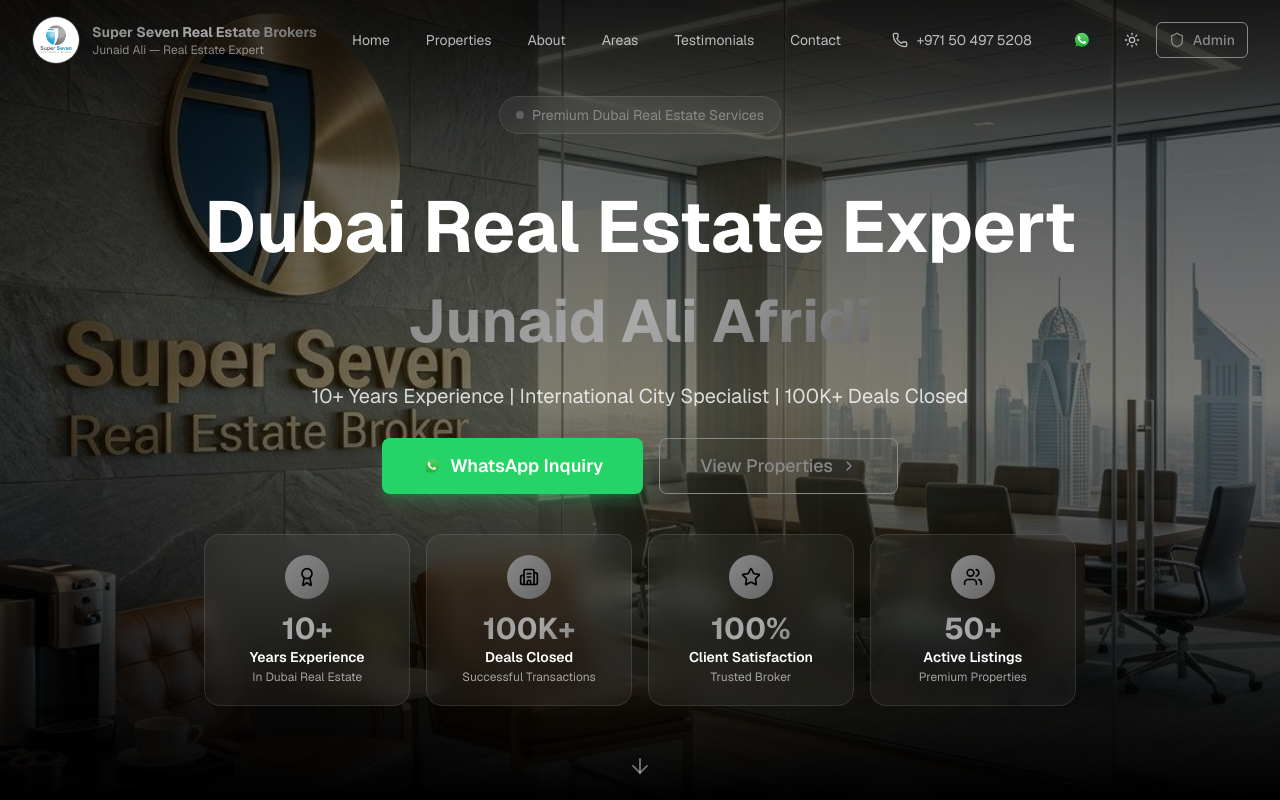
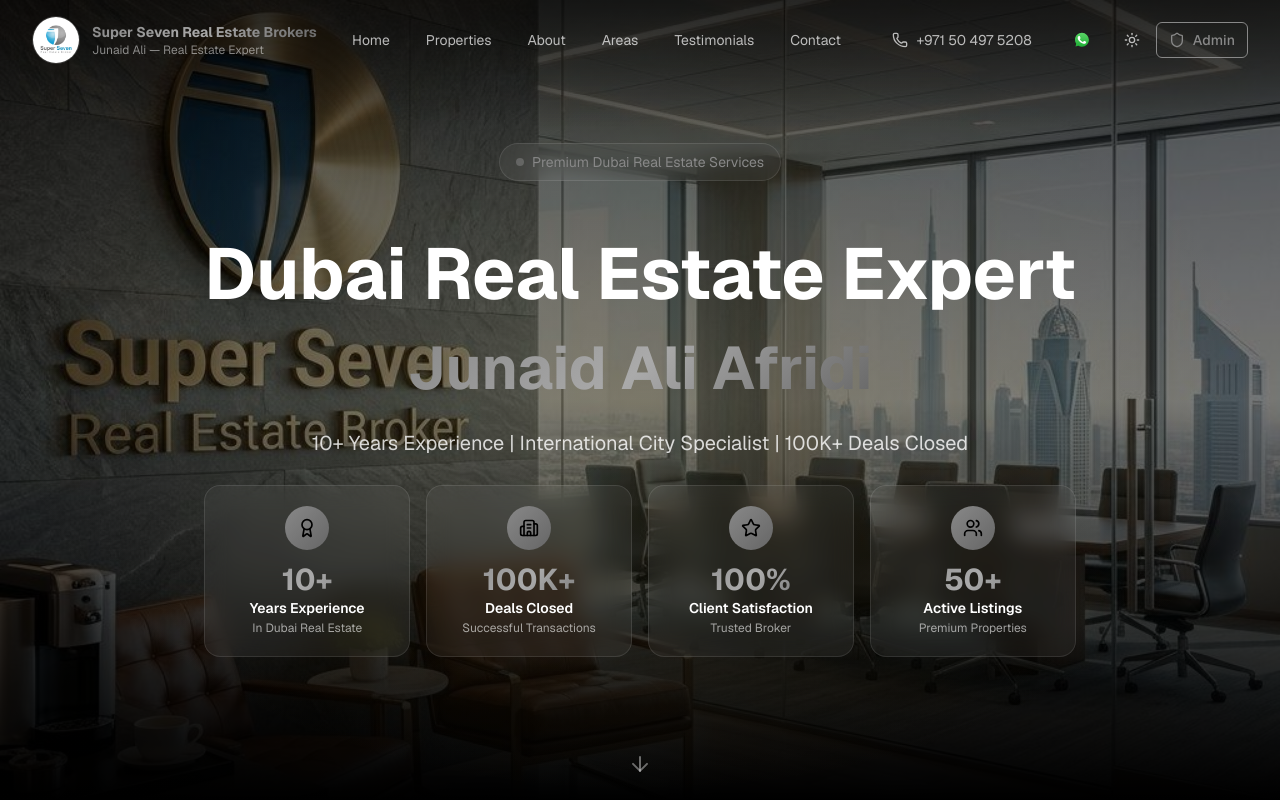
Before and after one commit to saeedark5-wq/JunaidSuperSeven, a Next.js app: page / in a window 1280 px wide. Shown: the top 800 px of the page. Built offline with nearby package versions, Linux system fonts and the light colour scheme.

Commit message:
Remove CTA buttons from hero section

```diff
--- a/src/components/HeroSection.tsx
+++ b/src/components/HeroSection.tsx
@@ -1,10 +1,9 @@
 "use client"
 
 import { motion } from "framer-motion"
-import { ArrowDown, ChevronRight } from "lucide-react"
-import { Button } from "@/components/ui/button"
+import { ArrowDown } from "lucide-react"
 import StatsSection from "@/components/StatsSection"
-import { generateWhatsAppUrl, WHATSAPP_MESSAGE, AGENT_NAME } from "@/lib/utils"
+import { AGENT_NAME } from "@/lib/utils"
 import Link from "next/link"
 import Image from "next/image"
 
@@ -63,31 +62,6 @@
           initial={{ opacity: 1, y: 0 }}
           animate={{ opacity: 1, y: 0 }}
           transition={{ duration: 0.8, delay: 0.6, ease: "easeOut" }}
-          className="flex flex-col sm:flex-row items-center justify-center gap-1.5 sm:gap-3 lg:gap-4 mb-3 sm:mb-6 lg:mb-10"
-        >
-          <a
-            href={generateWhatsAppUrl(WHATSAPP_MESSAGE())}
-            target="_blank"
-            rel="noopener noreferrer"
-            className="w-full sm:w-auto"
-          >
-            <Button variant="whatsapp" size="default" className="gap-1.5 sm:gap-2 w-full text-xs sm:text-sm md:text-base lg:text-lg text-white sm:h-10 md:h-12 lg:h-14 sm:px-6 md:px-8 lg:px-10">
-              <Image src="/images/whatsapp-icon.svg" alt="WhatsApp" width={20} height={20} className="w-3.5 h-3.5 sm:w-4 md:w-5 sm:h-4 md:h-5" />
-              WhatsApp Inquiry
-            </Button>
-          </a>
-          <Link href="#properties" className="w-full sm:w-auto">
-            <Button variant="outline" size="default" className="gap-1.5 sm:gap-2 w-full text-xs sm:text-sm md:text-base lg:text-lg sm:h-10 md:h-12 lg:h-14 sm:px-6 md:px-8 lg:px-10">
-              View Properties
-              <ChevronRight className="w-3.5 h-3.5 sm:w-4 md:w-5 sm:h-4 md:h-5" />
-            </Button>
-          </Link>
-        </motion.div>
-
-        <motion.div
-          initial={{ opacity: 1, y: 0 }}
-          animate={{ opacity: 1, y: 0 }}
-          transition={{ duration: 0.8, delay: 0.8, ease: "easeOut" }}
         >
           <StatsSection />
         </motion.div>
```
